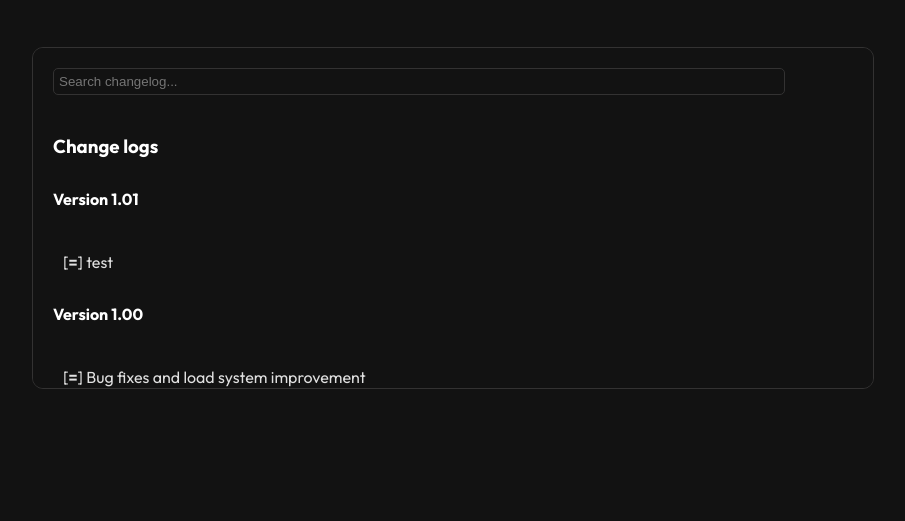
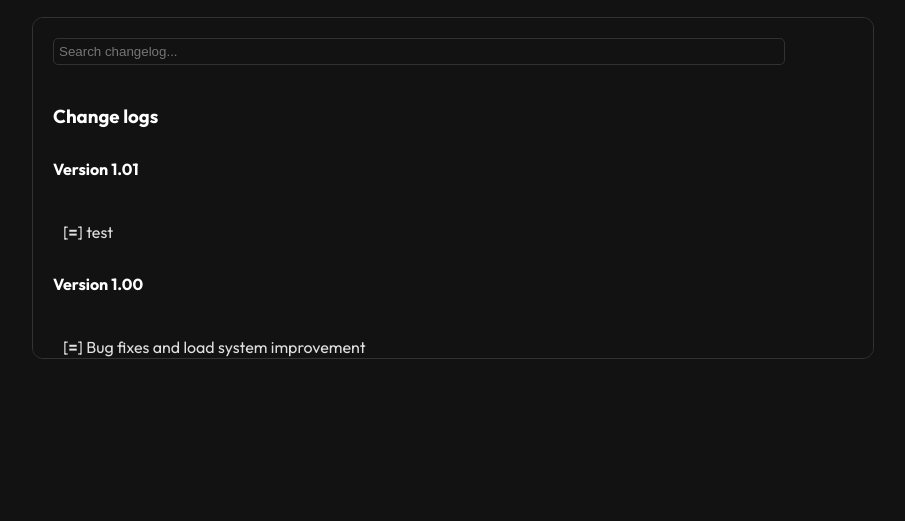
Before and after one commit to 0ppa3/test, a plain HTML site: page index.html in a window 1280 px wide. Shown: the part 354-875 px from the top of the page, without its empty margins (187-1092 px from the left). After the commit the page ends 815 px from the top, so only its background shows below. Drawn offline with Linux system fonts and the light colour scheme.

Commit message:
Add files via upload

```diff
--- a/style.css
+++ b/style.css
@@ -1,7 +1,7 @@
 body {
     font-family: 'Outfit', sans-serif;
     margin: 0;
-    padding: 130px; /* Padding increased for overall spacing */
+    padding: 100px; /* Padding increased for overall spacing */
     background-color: #121212;
     color: #e0e0e0;
 }
```
